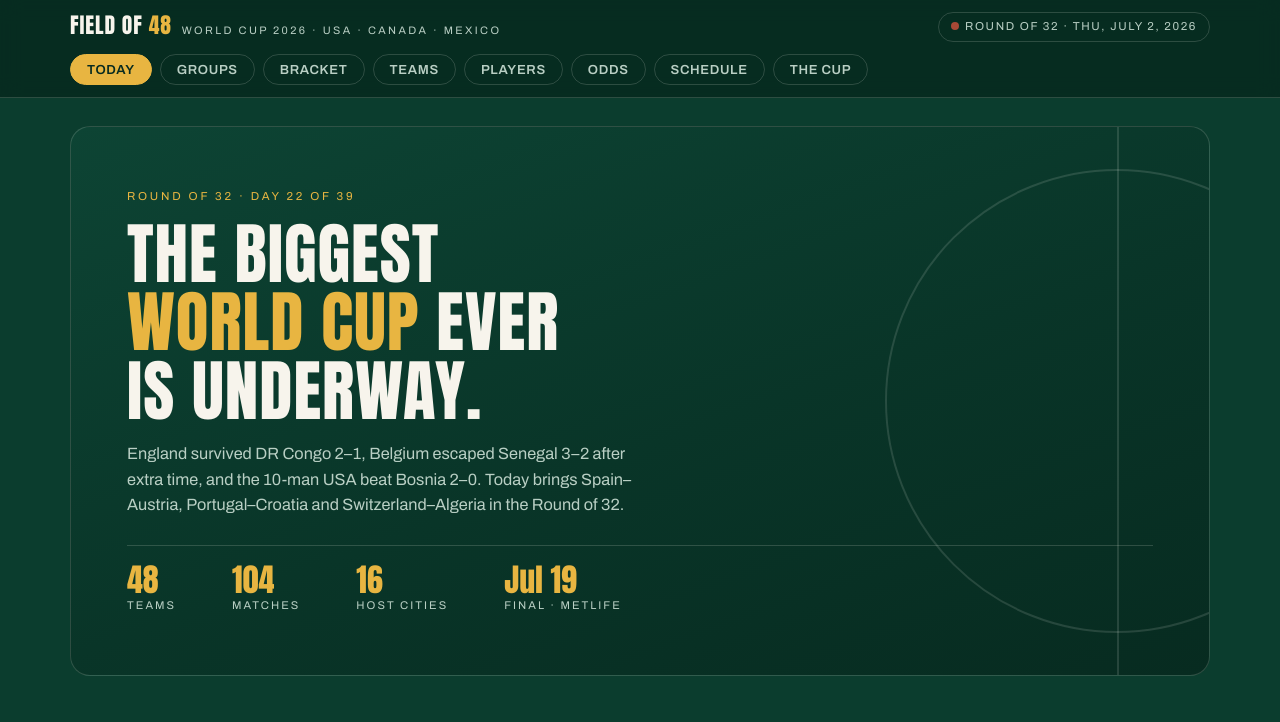
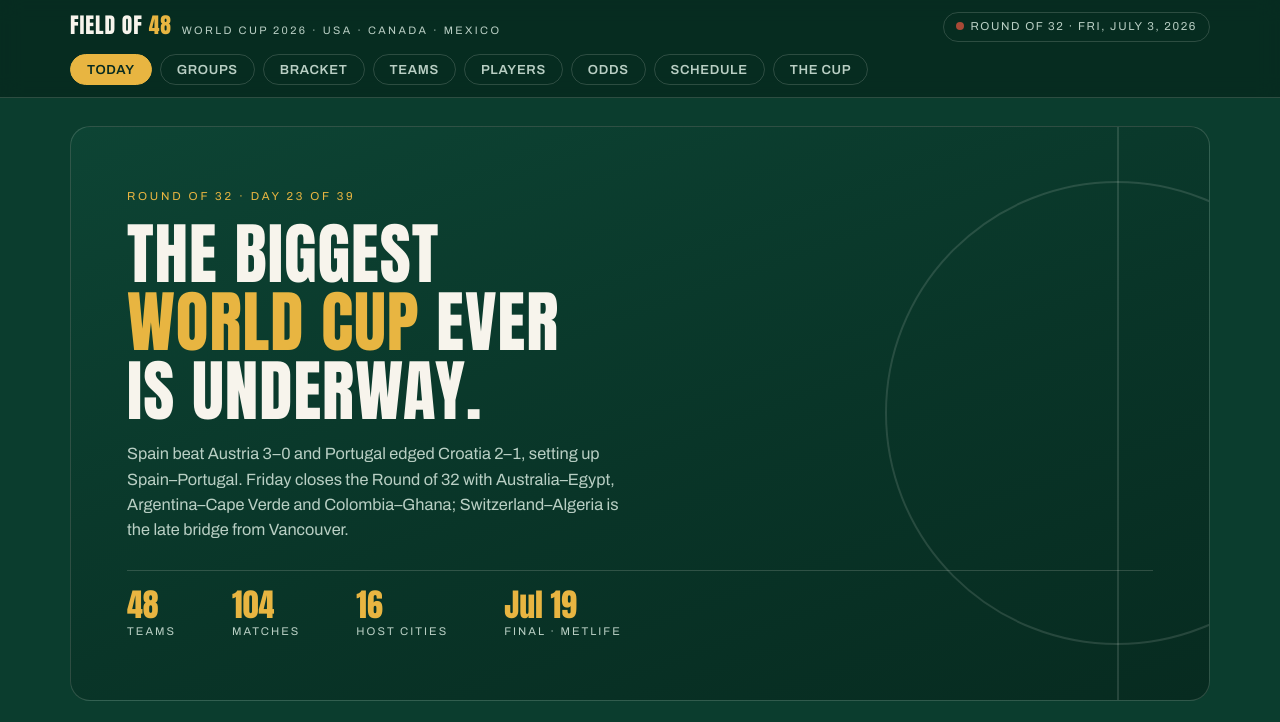
Before and after one commit to jacobaross/wc26-dashboard, a website: page public/index.html in a window 1280 px wide. Shown: the top 722 px of the page. Drawn offline with Linux system fonts and the light colour scheme.

Commit message:
wc26: results Jul 2 (ESP 3-0 AUT, POR 2-1 CRO)

```diff
--- a/public/index.html
+++ b/public/index.html
@@ -570,7 +570,7 @@ footer{
       <span class="mark">FIELD OF <em>48</em></span>
       <span class="sub">World Cup 2026 · USA · Canada · Mexico</span>
     </a>
-    <span class="matchday-chip"><span class="live-dot"></span>Round of 32 · Thu, July 2, 2026</span>
+    <span class="matchday-chip"><span class="live-dot"></span>Round of 32 · Fri, July 3, 2026</span>
   </div>
   <nav class="tabs" role="tablist" aria-label="Dashboard sections">
     <button class="tab active" data-tab="today" role="tab" aria-selected="true">Today</button>
@@ -590,9 +590,9 @@ footer{
   <section class="panel active" id="panel-today" role="tabpanel">
     <div id="live-mode-root" aria-live="polite"></div>
     <div class="hero">
-      <span class="kicker">Round of 32 · Day 22 of 39</span>
+      <span class="kicker">Round of 32 · Day 23 of 39</span>
       <h1>The biggest <span class="accent">World Cup</span> ever is underway.</h1>
-      <p class="lede">England survived DR Congo 2–1, Belgium escaped Senegal 3–2 after extra time, and the 10-man USA beat Bosnia 2–0. Today brings Spain–Austria, Portugal–Croatia and Switzerland–Algeria in the Round of 32.</p>
+      <p class="lede">Spain beat Austria 3–0 and Portugal edged Croatia 2–1, setting up Spain–Portugal. Friday closes the Round of 32 with Australia–Egypt, Argentina–Cape Verde and Colombia–Ghana; Switzerland–Algeria is the late bridge from Vancouver.</p>
       <div class="hero-stats">
         <div class="hstat"><div class="n">48</div><div class="l">Teams</div></div>
         <div class="hstat"><div class="n">104</div><div class="l">Matches</div></div>
@@ -611,7 +611,7 @@ footer{
     <div class="story-grid">
       <div class="story has-photo"><figure class="story-photo"><img src="img/storylines/last-dances.webp" alt="Two veteran football captains walking toward a floodlit pitch" loading="lazy" decoding="async"></figure><h3>🐐 The last dances</h3><p>Messi's Argentina swept Group J; Ronaldo's Portugal finished second behind Colombia. Both sixth-World-Cup icons survived the first cut, but only one got the clean road.</p></div>
       <div class="story alt has-photo"><figure class="story-photo"><img src="img/storylines/hosts.webp" alt="A packed North American soccer stadium at night" loading="lazy" decoding="async"></figure><h3>🏠 Three hosts, three dreams</h3><p>Mexico awaits England, Canada already owns a knockout win, and the 10-man USA just beat Bosnia 2–0 to set up Belgium. The home-nation noise is still very alive.</p></div>
-      <div class="story has-photo"><figure class="story-photo"><img src="img/storylines/spain.webp" alt="A young winger dribbling under stadium lights" loading="lazy" decoding="async"></figure><h3>⚡ Spain's golden floor</h3><p>The Euro 2024 champions still topped Group H after a weirdly stubborn start: 0–0 with Cape Verde, then 4–0 and 1–0 wins. Lamine Yamal and Pedri remain the tournament's cleanest possession machine.</p></div>
+      <div class="story has-photo"><figure class="story-photo"><img src="img/storylines/spain.webp" alt="A young winger dribbling under stadium lights" loading="lazy" decoding="async"></figure><h3>⚡ Spain's golden floor</h3><p>The Euro 2024 champions survived the weird start and now look like themselves: Oyarzabal's brace just made it Spain 3–0 Austria. Next comes Portugal, which is very much not a soft landing.</p></div>
       <div class="story alt has-photo"><figure class="story-photo"><img src="img/storylines/red-card.webp" alt="A referee holding a red card during a night match" loading="lazy" decoding="async"></figure><h3>🟥 A record-breaking opener</h3><p>Mexico's 2–0 win over South Africa featured three red cards — the most ever in a single World Cup match. The expanded tournament wasted no time making history.</p></div>
       <div class="story has-photo"><figure class="story-photo"><img src="img/storylines/norway.webp" alt="A powerful striker celebrating under cold stadium lights" loading="lazy" decoding="async"></figure><h3>🇳🇴 Haaland, finally</h3><p>Norway's first World Cup since 1998 is still rolling: Haaland and Ødegaard powered a runner-up finish behind France. Nobody wants that striker tax in a knockout game.</p></div>
       <div class="story alt has-photo"><figure class="story-photo"><img src="img/storylines/debutants.webp" alt="Football fans from small nations celebrating in a stadium concourse" loading="lazy" decoding="async"></figure><h3>🆕 First-timers' club</h3><p>Cape Verde is through unbeaten from its debut group, while Curaçao, Jordan and Uzbekistan are out but no longer hypothetical. DR Congo's 52-year return also earned a best-third ticket.</p></div>
@@ -631,7 +631,7 @@ footer{
     <div class="bracket-primer">
       <div>
         <h3>The chaos bracket is real now</h3>
-        <p>The group stage cut 48 teams to 32. Canada, Brazil, Paraguay, Morocco, Norway, France, Mexico, England, Belgium and the USA are through; the official best-third combination is B, D, E, F, I, J, K and L.</p>
+        <p>The group stage cut 48 teams to 32. Canada, Brazil, Paraguay, Morocco, Norway, France, Mexico, England, Belgium, the USA, Spain and Portugal are through; the official best-third combination is B, D, E, F, I, J, K and L.</p>
       </div>
       <div class="primer-list">
         <div class="primer-pill"><strong>Tap</strong> any team to open its profile and group fixtures.</div>
@@ -781,7 +781,7 @@ footer{
 </div>
 
 <footer>
-  Field of 48 · Standings and bracket current as of Thursday, July 2, 2026 · Odds as of July 2 · Built for fun, refreshed by you
+  Field of 48 · Standings and bracket current as of Friday, July 3, 2026 · Odds as of July 2 · Built for fun, refreshed by you
 </footer>
 
 <script>
@@ -823,7 +823,7 @@ const TEAMS = {
   "Iran":{fl:"🇮🇷",g:"G",star:"Mehdi Taremi · clinical",hist:"7th appearance · 4th straight",odds:null,blurb:"Team Melli pushed hard — 2–2 with New Zealand, 0–0 with Belgium, 1–1 with Egypt — but three draws left them third in Group G and just short of the knockout line. Taremi's movement made every match uncomfortable."},
   "New Zealand":{fl:"🇳🇿",g:"G",star:"Chris Wood · Premier League proven",hist:"3rd appearance · unbeaten in 2010",odds:null,blurb:"The All Whites found another weirdly memorable World Cup: a 2–2 draw with Iran, a 3–1 loss to Egypt and a 5–1 Belgium rout left them bottom, but Chris Wood's side at least made Group G sweat early."},
   // Group H
-  "Spain":{fl:"🇪🇸",g:"H",star:"Lamine Yamal · the phenomenon",hist:"17th appearance · champions 2010",odds:"+720",blurb:"The Euro 2024 champions took the scenic route: a 0–0 opener with Cape Verde, a 4–0 reset against Saudi Arabia and a 1–0 win over Uruguay still carried La Roja to the Group H title. Yamal, Pedri and the system remain the highest-floor contender in the field."},
+  "Spain":{fl:"🇪🇸",g:"H",star:"Lamine Yamal · the phenomenon",hist:"17th appearance · champions 2010",odds:"+720",blurb:"The Euro 2024 champions took the scenic route: a 0–0 opener with Cape Verde, a 4–0 reset against Saudi Arabia and a 1–0 win over Uruguay still carried La Roja to the Group H title. Oyarzabal's brace then powered a 3–0 knockout win over Austria, setting up Portugal in the last 16. Yamal, Pedri and the system remain the highest-floor contender in the field."},
   "Cape Verde":{fl:"🇨🇻",g:"H",star:"Ryan Mendes · captain",hist:"DEBUT",odds:null,blurb:"Islands of ~500,000 people, now at a World Cup and straight into the knockouts. The Blue Sharks held Spain 0–0, drew Uruguay 2–2 and drew Saudi Arabia 0–0 to finish Group H unbeaten as runners-up."},
   "Saudi Arabia":{fl:"🇸🇦",g:"H",star:"Salem Al-Dawsari · giant-killer",hist:"7th appearance",odds:null,blurb:"Never forget: they beat Argentina in 2022, the eventual champions' only loss. This time the Green Falcons drew Uruguay and Cape Verde but the 4–0 Spain loss left them fourth in Group H."},
   "Uruguay":{fl:"🇺🇾",g:"H",star:"Federico Valverde · engine of chaos",hist:"15th appearance · 2 titles",odds:null,blurb:"Marcelo Bielsa's Uruguay arrived as a live sleeper but never found the win: 1–1 with Saudi Arabia, 2–2 with Cape Verde and a 1–0 loss to Spain. Two points left the two-time champions third in Group H and out."},
@@ -835,16 +835,16 @@ const TEAMS = {
   // Group J
   "Argentina":{fl:"🇦🇷",g:"J",star:"Lionel Messi · sixth and final World Cup",hist:"19th appearance · 3 titles · DEFENDING CHAMPS",odds:"+425",blurb:"The champions did champions things: 3–0 over Algeria, 2–0 over Austria and 3–1 over Jordan made Argentina a perfect Group J winner. Messi's sixth World Cup stays alive, and the repeat bid still has muscle memory."},
   "Algeria":{fl:"🇩🇿",g:"J",star:"Riyad Mahrez · the wand",hist:"5th appearance · first since 2014",odds:null,blurb:"The Desert Foxes recovered from Argentina's opening punch, beat Jordan 2–1, then drew Austria 3–3 in one of the wildest group finales. Four points left Algeria third and through as a best-third qualifier."},
-  "Austria":{fl:"🇦🇹",g:"J",star:"Christoph Baumgartner · relentless",hist:"8th appearance · first since 1998",odds:null,blurb:"Rangnick's press survived the group: Austria beat Jordan, lost to Argentina and drew Algeria 3–3 to finish Group J runner-up on goal difference. Nobody will enjoy seeing this machine in a knockout."},
+  "Austria":{fl:"🇦🇹",g:"J",star:"Christoph Baumgartner · relentless",hist:"8th appearance · first since 1998",odds:null,blurb:"Rangnick's press survived the group: Austria beat Jordan, lost to Argentina and drew Algeria 3–3 to finish Group J runner-up on goal difference. Spain ended the run 3–0 in the Round of 32, but the press made Austria a proper tournament nuisance."},
   "Jordan":{fl:"🇯🇴",g:"J",star:"Mousa Tamari · tricky winger",hist:"DEBUT",odds:null,blurb:"The 2023 Asian Cup finalists made their World Cup debut against a brutal draw. Losses to Austria, Algeria and Argentina ended the run, but Mousa Tamari still gave Jordan its first taste of the biggest stage."},
   // Group K
-  "Portugal":{fl:"🇵🇹",g:"K",star:"Cristiano Ronaldo · the final chapter, at 41",hist:"9th appearance · best: SF 2006",odds:"+1400",blurb:"Ronaldo's sixth World Cup is alive but messier than planned: Portugal drew DR Congo, hammered Uzbekistan 5–0, then played Colombia to a scoreless draw to finish Group K runner-up. The supporting cast is still title-grade."},
+  "Portugal":{fl:"🇵🇹",g:"K",star:"Cristiano Ronaldo · the final chapter, at 41",hist:"9th appearance · best: SF 2006",odds:"+1400",blurb:"Ronaldo's sixth World Cup is alive but messier than planned: Portugal drew DR Congo, hammered Uzbekistan 5–0, then played Colombia to a scoreless draw to finish Group K runner-up. Ronaldo's first World Cup knockout goal and Ramos' 90+4' header beat Croatia 2–1, teeing up Spain next. The supporting cast is still title-grade."},
   "Uzbekistan":{fl:"🇺🇿",g:"K",star:"Abdukodir Khusanov · Man City defender",hist:"DEBUT",odds:null,blurb:"Central Asia's first modern World Cup team took its lumps: losses to Colombia, Portugal and DR Congo ended the debut campaign without a point. Khusanov and the golden generation still changed the map."},
   "Colombia":{fl:"🇨🇴",g:"K",star:"Luis Díaz · prime-years brilliance",hist:"7th appearance",odds:"+3000",blurb:"Los Cafeteros backed the dark-horse talk: wins over Uzbekistan and DR Congo plus a 0–0 draw with Portugal won Group K. Luis Díaz and James Rodríguez now get the knockout platform this group promised."},
   "DR Congo":{fl:"🇨🇩",g:"K",star:"Cédric Bakambu · poacher",hist:"2nd appearance · first since 1974 (as Zaire)",odds:null,blurb:"The Leopards' return after 52 years had bite: a 1–1 draw with Portugal and a 3–1 win over Uzbekistan left DR Congo third in Group K and through as a best-third qualifier. They scared England early, but Harry Kane's brace ended the run 2–1."},
   // Group L
   "England":{fl:"🏴",g:"L",star:"Jude Bellingham + Harry Kane",hist:"17th appearance · champions 1966",odds:"+800",blurb:"Tuchel's England did the grown-up thing: beat Croatia 4–2, drew Ghana 0–0, then handled Panama 2–0 to win Group L. Kane's late brace rescued a 2–1 comeback over DR Congo and set up Mexico at the Azteca."},
-  "Croatia":{fl:"🇭🇷",g:"L",star:"Luka Modrić · maestro at 40",hist:"7th appearance · 2018 finalists, 3rd in 2022",odds:null,blurb:"Croatia started with a 4–2 loss to England and somehow did the Croatia thing anyway: 1–0 over Panama, 2–1 over Ghana, Group L runner-up. Modrić's last miracle tour is still on schedule."},
+  "Croatia":{fl:"🇭🇷",g:"L",star:"Luka Modrić · maestro at 40",hist:"7th appearance · 2018 finalists, 3rd in 2022",odds:null,blurb:"Croatia started with a 4–2 loss to England and somehow did the Croatia thing anyway: 1–0 over Panama, 2–1 over Ghana, Group L runner-up. Portugal's 2–1 stoppage-time escape ended Modrić's last miracle tour in the Round of 32."},
   "Ghana":{fl:"🇬🇭",g:"L",star:"Mohammed Kudus · box-office",hist:"5th appearance",odds:null,blurb:"The Black Stars gave themselves a real shot — beat Panama, held England, then lost a tight 2–1 decider to Croatia. Four points left Ghana third in Group L and through as a best-third qualifier."},
   "Panama":{fl:"🇵🇦",g:"L",star:"Adalberto Carrasquilla · midfield brain",hist:"2nd appearance · first since 2018",odds:null,blurb:"Los Canaleros returned better organized but still couldn't find the breakthrough: losses to Ghana, Croatia and England ended the campaign without a goal. The hunt for Panama's first World Cup win rolls on."}
 };
@@ -957,8 +957,8 @@ const BRACKET = {
     {n:80,d:"Jul 1",t:"12:00 PM ET",v:"Atlanta Stadium",city:"Atlanta",homeSeed:"1L",awaySeed:"3K",s:[2,1],note:"Kane brace rescued England"},
     {n:82,d:"Jul 1",t:"4:00 PM ET",v:"Seattle Stadium",city:"Seattle",homeSeed:"1G",awaySeed:"3I",s:[3,2],note:"Tielemans 120+5' sealed Belgium's AET comeback"},
     {n:81,d:"Jul 1",t:"8:00 PM ET",v:"San Francisco Bay Area Stadium",city:"Santa Clara",homeSeed:"1D",awaySeed:"3B",s:[2,0],note:"10-man USA advanced on Balogun and Tillman goals"},
-    {n:84,d:"Jul 2",t:"3:00 PM ET",v:"Los Angeles Stadium",city:"Los Angeles",homeSeed:"1H",awaySeed:"2J"},
-    {n:83,d:"Jul 2",t:"7:00 PM ET",v:"Toronto Stadium",city:"Toronto",homeSeed:"2K",awaySeed:"2L"},
+    {n:84,d:"Jul 2",t:"3:00 PM ET",v:"Los Angeles Stadium",city:"Los Angeles",homeSeed:"1H",awaySeed:"2J",s:[3,0],note:"Oyarzabal brace sent Spain into the last 16"},
+    {n:83,d:"Jul 2",t:"7:00 PM ET",v:"Toronto Stadium",city:"Toronto",homeSeed:"2K",awaySeed:"2L",s:[2,1],note:"Ramos 90+4' winner set up Spain"},
     {n:85,d:"Jul 2",t:"11:00 PM ET",v:"BC Place Vancouver",city:"Vancouver",homeSeed:"1B",awaySeed:"3J"},
     {n:88,d:"Jul 3",t:"2:00 PM ET",v:"Dallas Stadium",city:"Dallas",homeSeed:"2D",awaySeed:"2G"},
     {n:86,d:"Jul 3",t:"6:00 PM ET",v:"Miami Stadium",city:"Miami",homeSeed:"1J",awaySeed:"2H"},
@@ -1333,9 +1333,9 @@ const ODDS = [
 /* ================= HELPERS ================= */
 const esc = s => String(s ?? '').replace(/&/g,"&amp;").replace(/</g,"&lt;").replace(/>/g,"&gt;").replace(/"/g,"&quot;");
 const fl = t => TEAMS[t] ? TEAMS[t].fl : "🏳️";
-const TODAY_DATE = "Jul 2";
+const TODAY_DATE = "Jul 3";
 const LATEST_MATCH_DATE = "Jun 27";
-const MATCHDAY_CHIP_TEXT = "Round of 32 · Thu, July 2, 2026";
+const MATCHDAY_CHIP_TEXT = "Round of 32 · Fri, July 3, 2026";
 const MATCHDAY_LIVE_TEXT = "LIVE · Round of 32";
 const MATCHDAY_FINAL_TEXT = "Full time · Round of 32";
 const FIFA_COMPETITION_ID = "17";
```
